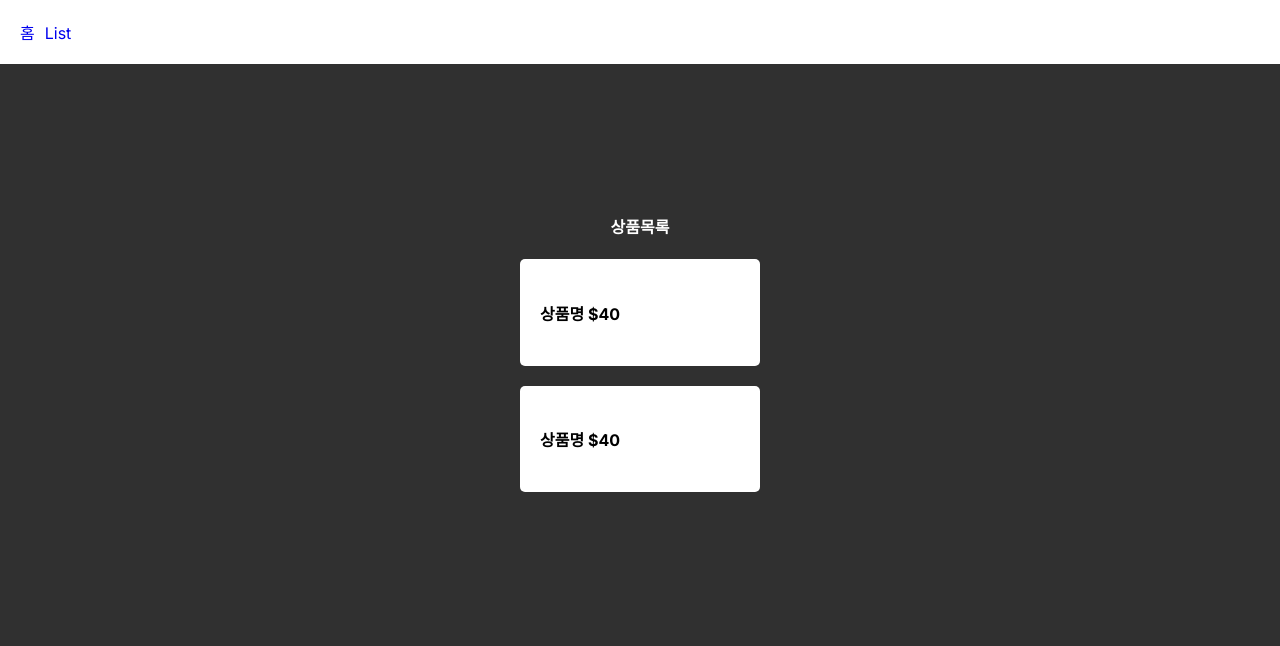
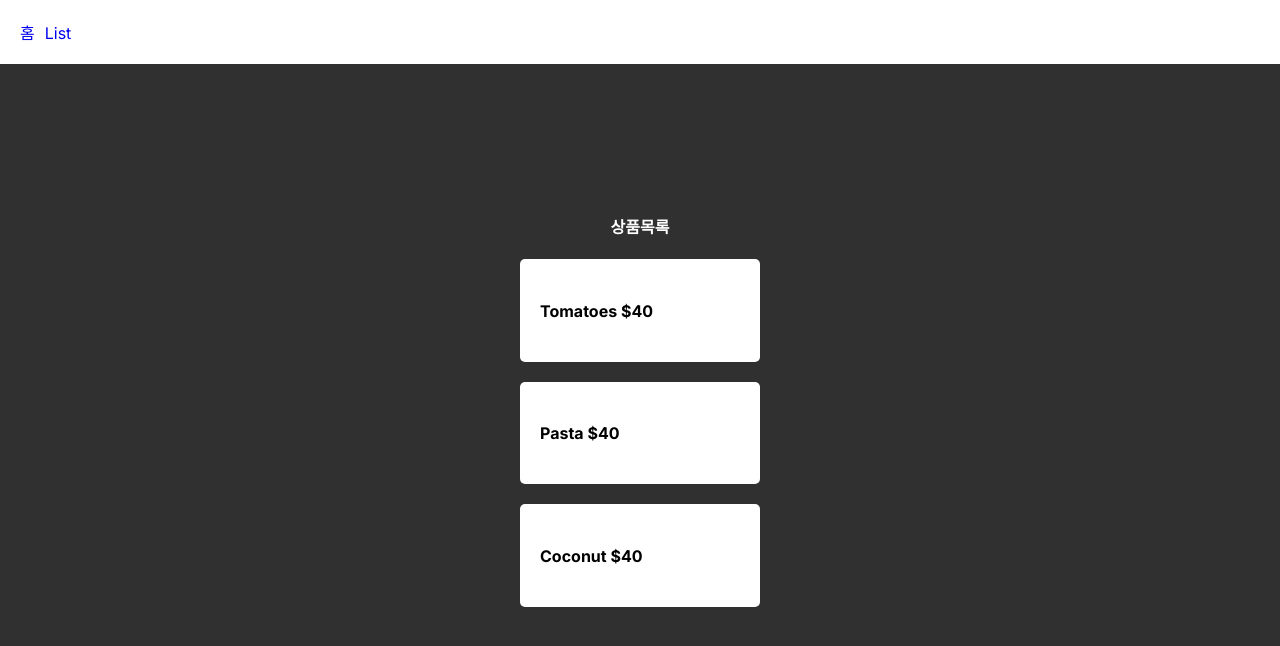
Before and after one commit to ynurr/a-next-fresh, a Next.js app: page /list in a window 1280 px wide. Shown: the top 646 px of the page. Built offline with nearby package versions, Linux system fonts and the light colour scheme.

Commit message:
map 반복문

```diff
--- a/app/list/page.js
+++ b/app/list/page.js
@@ -1,13 +1,22 @@
 export default function List() {
+  let 상품 = ['Tomatoes','Pasta','Coconut']
+  let 어레이 = [2,3,4]
+  어레이.map(function(a,i){
+
+  })
+
   return (
     <div>
       <h4 className="title">상품목록</h4>
+      {
+        상품.map(function(a,i){
+          return (
             <div className="food">
-          <h4>상품명 $40</h4>
+              <h4>{a} $40</h4>
             </div>
-        <div className="food">
-          <h4>상품명 $40</h4>
-        </div>
+          )
+        })
+      }
     </div>
   )
 }
```
Lines whose indentation alone changed are shown as unchanged.
